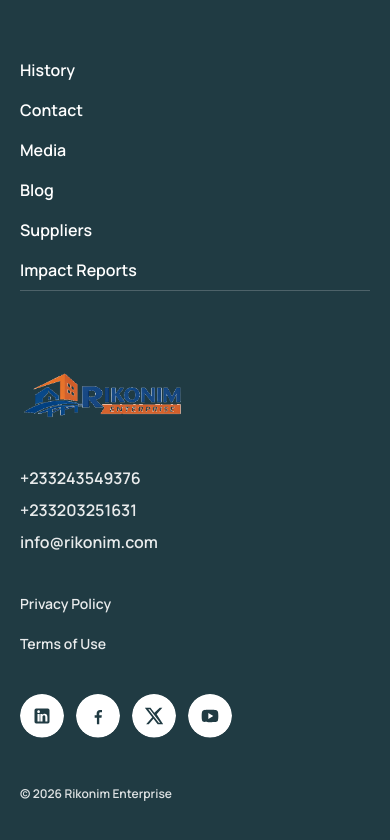
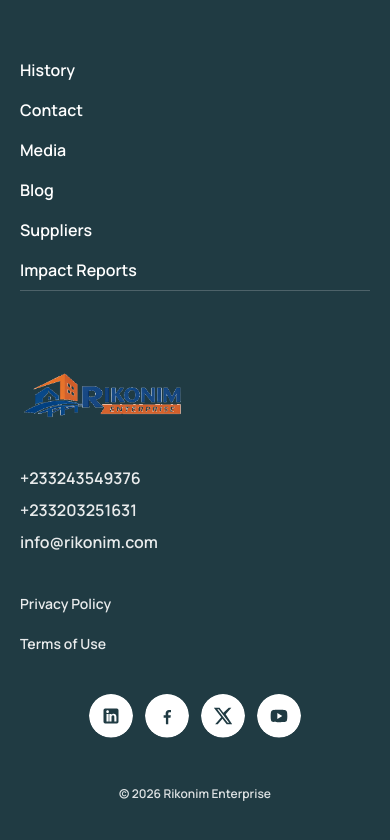
Before and after one commit to chillboy0101/rikonim-enterprise, a Next.js app: page / in a window 390 px wide. Shown: the part 6456-7296 px from the top of the page. Built offline with nearby package versions, Linux system fonts and the light colour scheme; no server answers.

Commit message:
Center footer social icons on mobile

```diff
--- a/src/components/SiteFooter.tsx
+++ b/src/components/SiteFooter.tsx
@@ -143,8 +143,8 @@ export function SiteFooter() {
             </nav>
           </div>
 
-          <div className="flex min-w-0 flex-col md:col-span-3 md:pl-10">
-            <div className="flex items-center gap-3">
+          <div className="flex min-w-0 flex-col items-center md:col-span-3 md:items-start md:pl-10">
+            <div className="flex w-full items-center justify-center gap-3 md:w-auto md:justify-start">
               <a
                 className="inline-flex aspect-square h-11 w-11 shrink-0 items-center justify-center overflow-hidden !rounded-full bg-white text-brand-blueDark transition-all duration-200 hover:bg-white hover:text-brand-orange hover:shadow-[0_0_28px_rgba(246,127,36,0.65)] hover:ring-4 hover:ring-brand-orange/25 focus:outline-none focus-visible:ring-4 focus-visible:ring-brand-orange/25"
                 style={{ borderRadius: 9999, clipPath: 'circle(50% at 50% 50%)' }}
```
